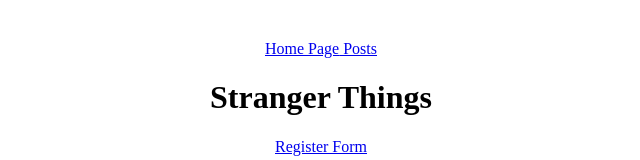
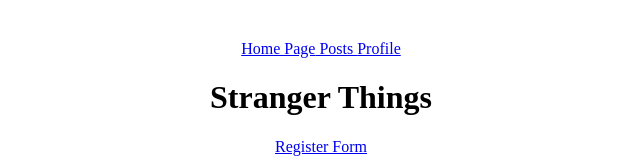
Before and after one commit to bibimbop123/Stranger-Things, a React (Vite) app: page / in a window 1280 px wide. Shown: the top 160 px of the page, without its empty margins (319-959 px from the left). Built offline with nearby package versions, Linux system fonts and the light colour scheme.

Commit message:
beginning of CreatePosts.jsx

```diff
--- a/src/App.jsx
+++ b/src/App.jsx
@@ -9,13 +9,16 @@
 import { AuthContext } from "./components/auth/AuthProvider";
 
 function App() {
-  const { token } = useAuth();
+  const { token, user } = useAuth();
+
   console.log("token in app.jsx:", token);
+  console.log("User in app.jsx:", user);
   return (
     <div className="App">
       <nav id="navbar">
         <Link to="/"> Home Page</Link>
         <Link to="/posts"> Posts </Link>
+        <Link to="/users/me">Profile</Link>
       </nav>
       <h1>Stranger Things</h1>
       <Link to="/form"> Register Form</Link>
@@ -37,6 +40,7 @@
             }
           />
           <Route path="/posts" element={<FetchAllPosts />} />
+          {/* <Route path="/users/me" element={<Profile />} />  */}
         </Routes>
       </div>
     </div>
```
Also changed, not shown: src/components/auth/CreatePosts.jsx (added), src/components/auth/Profile.jsx (added).
